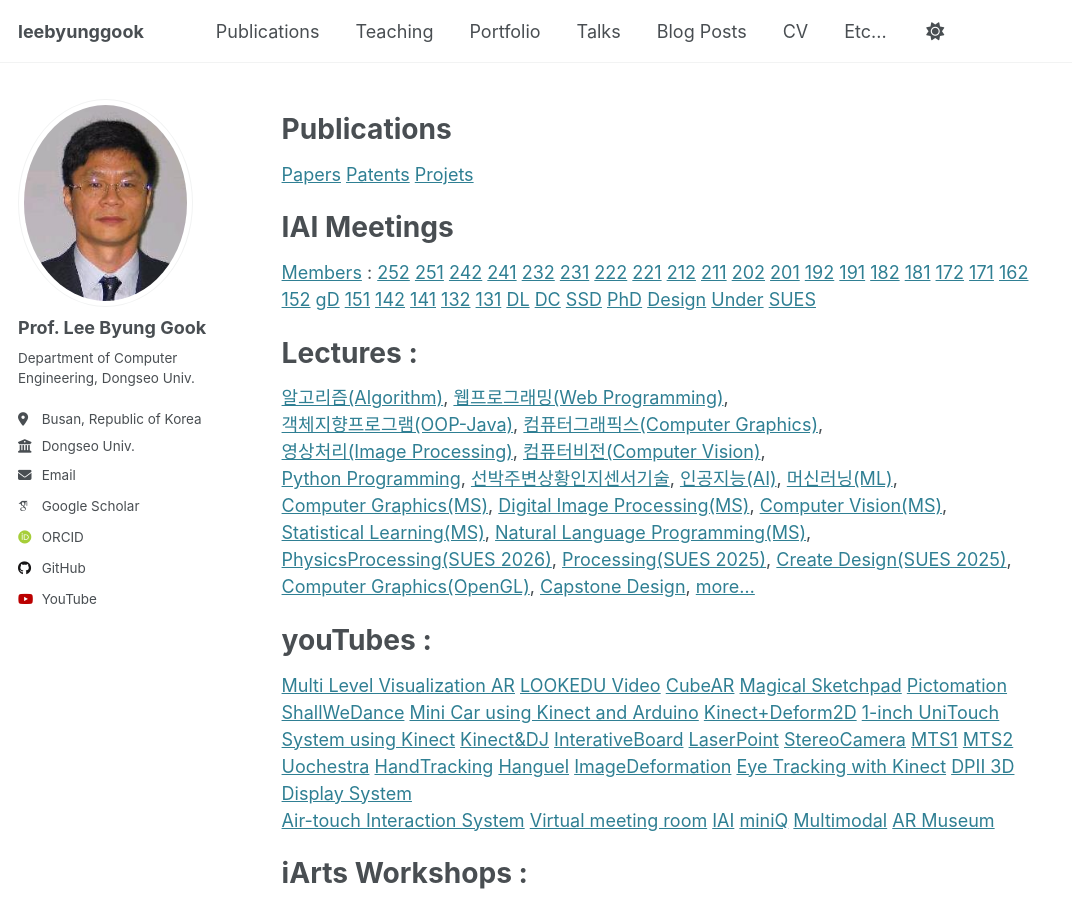
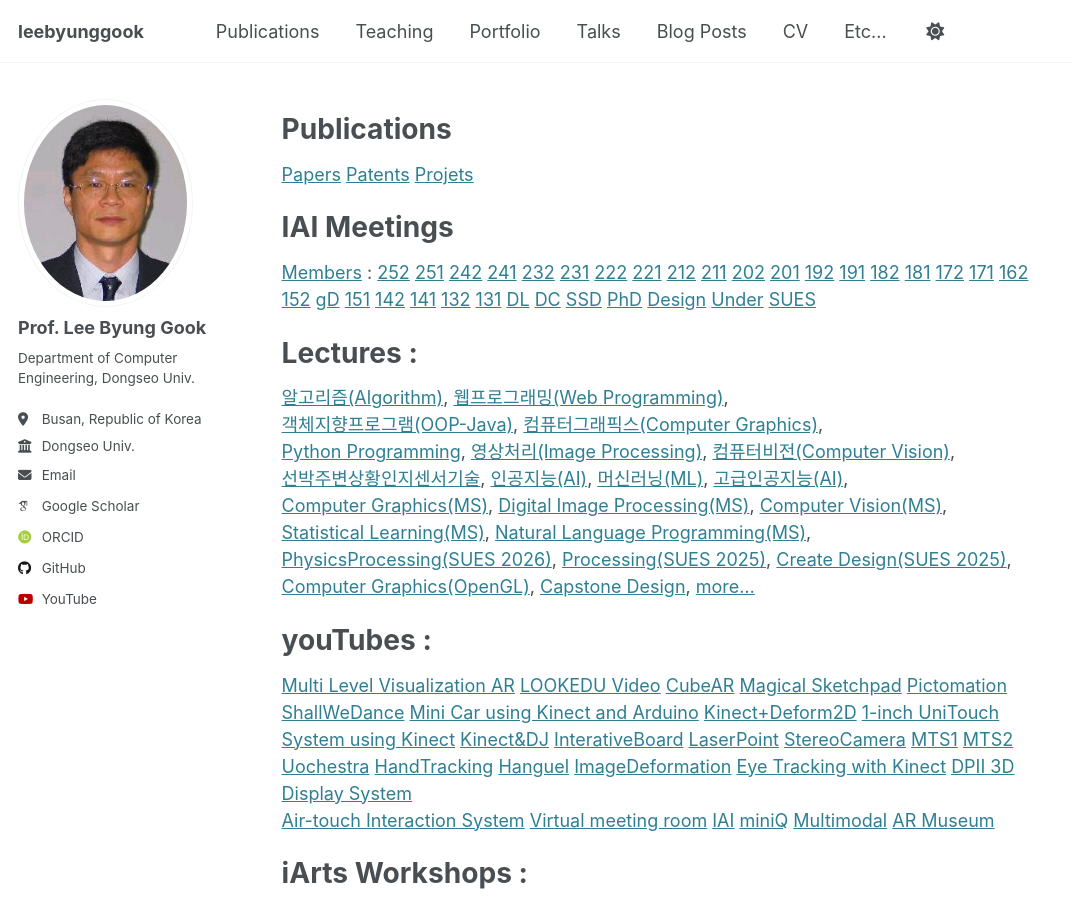
Before and after one commit to leebyunggook/leebyunggook.github.io, a Jekyll site: the page built from _pages/about.md, in a window 1280 px wide and 900 px high. Shown: the whole window, without its empty margins (0-1072 px from the left). Built offline with Jekyll 4.4.1, drawn with Linux system fonts in a browser that asks for light colours; some web fonts are replaced.

Commit message:
Update about.md

```diff
--- a/_pages/about.md
+++ b/_pages/about.md
@@ -56,12 +56,13 @@ Lectures :
 [웹프로그래밍(Web Programming)](https://docs.google.com/document/d/1DIelqz13KJvWNonWlFONPavD1nXrXkX4ZjFuor0YFng/edit?usp=sharing){:target="_blank"},
 [객체지향프로그램(OOP-Java)](https://drive.google.com/open?id=1Axmj5sCgHwMKalN_4J5sSMNLaU7z30y2y-uXn6oQTjQ){:target="_blank"},
 [컴퓨터그래픽스(Computer Graphics)](https://docs.google.com/document/d/1ws8QLYgxB4Nj_ZnCiqlYsXvPhpzePRtTjaeDrQ2nny8/edit?usp=sharing){:target="_blank"},
+[Python Programming](https://docs.google.com/document/d/1Ypk-sW-FxhVGDGTpUhpIVr9bKn-Xrf2d6DIp7hI-pFA/edit?usp=sharing){:target="_blank"},
 [영상처리(Image Processing)](https://docs.google.com/document/d/1qaZOJ7kA3RFyG-RrI-mh_Tin70rH1cbTu96OaHQRvhA/edit?usp=sharing){:target="_blank"},
 [컴퓨터비전(Computer Vision)](https://docs.google.com/document/d/1FOq46pI83v6SXnVbWeJ7ZwvonHu1nv9lFj9-CdYs6_o/edit?usp=sharing){:target="_blank"},
-[Python Programming](https://docs.google.com/document/d/1Ypk-sW-FxhVGDGTpUhpIVr9bKn-Xrf2d6DIp7hI-pFA/edit?usp=sharing){:target="_blank"},
 [선박주변상황인지센서기술](https://docs.google.com/document/d/1EcJBqEqrzfczhF4yVvPmwjIGctZFDCpcp3a2fqJnDG4/edit?usp=sharing){:target="_blank"},
 [인공지능(AI)](https://docs.google.com/document/d/1SL74BrWt93NaLyO5SC9qXyNosY9ohK9fB3InCjHXO3Y/edit?usp=sharing){:target="_blank"},
 [머신러닝(ML)](https://docs.google.com/document/d/1SL74BrWt93NaLyO5SC9qXyNosY9ohK9fB3InCjHXO3Y/edit?usp=sharing){:target="_blank"},
+[고급인공지능(AI)](https://docs.google.com/document/d/1SL74BrWt93NaLyO5SC9qXyNosY9ohK9fB3InCjHXO3Y/edit?usp=sharing){:target="_blank"},
 [Computer Graphics(MS)](https://drive.google.com/open?id=1P5sw_GTeO1074b7VugKLQXGy23JcZ8JiLATaScqNBQE){:target="_blank"},
 [Digital Image Processing(MS)](https://docs.google.com/document/d/13uzd5_6CkAahbVXql1GqS1SA3M4ySScNe9Uf3EDgMkk/edit?usp=sharing){:target="_blank"},
 [Computer Vision(MS)](https://drive.google.com/open?id=1sB1zkrUjNu39_mJV-ewqLZBx7sBneBe96yJoPJS1l6Q){:target="_blank"},
```
